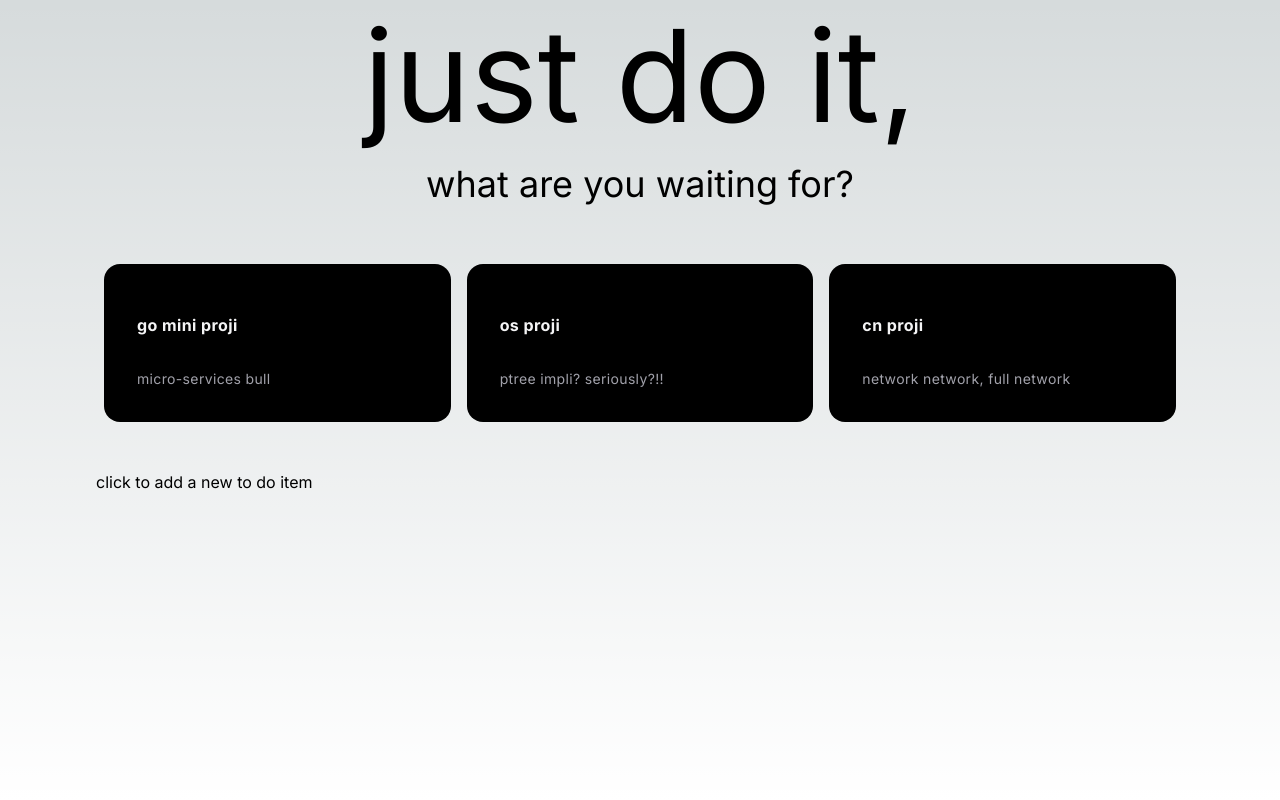
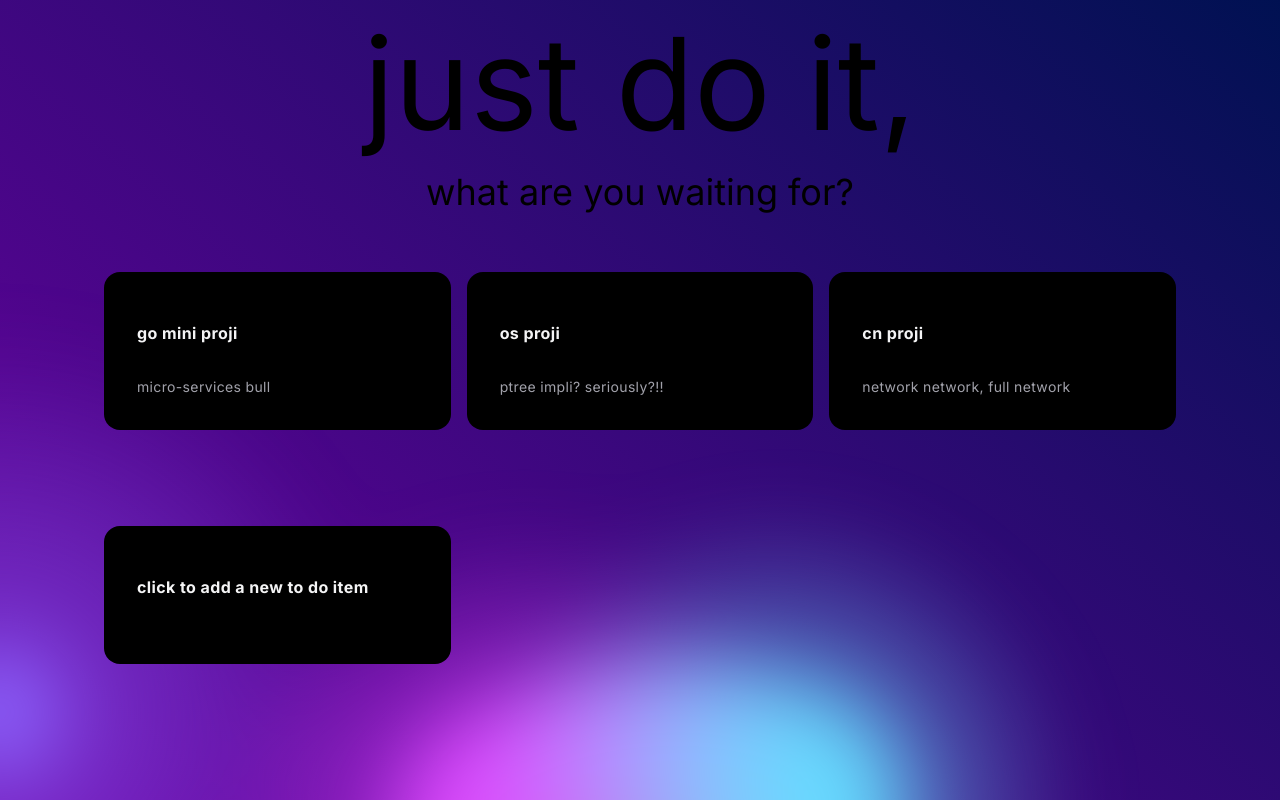
Before and after one commit to golang-microservice-proji/to_do_frontend, a Next.js app: page /test in a window 1280 px wide. Built offline with nearby package versions, Linux system fonts and the light colour scheme.

Commit message:
adds modal, nice cards and interactive bg

```diff
--- /dev/null
+++ b/app/components/ui/background-gradient-animation.tsx
@@ -0,0 +1,181 @@
+"use client";
+import { cn } from "@/utils/cn";
+import { useEffect, useRef, useState } from "react";
+
+export const BackgroundGradientAnimation = ({
+  gradientBackgroundStart = "rgb(108, 0, 162)",
+  gradientBackgroundEnd = "rgb(0, 17, 82)",
+  firstColor = "18, 113, 255",
+  secondColor = "221, 74, 255",
+  thirdColor = "100, 220, 255",
+  fourthColor = "200, 50, 50",
+  fifthColor = "180, 180, 50",
+  pointerColor = "140, 100, 255",
+  size = "80%",
+  blendingValue = "hard-light",
+  children,
+  className,
+  interactive = true,
+  containerClassName,
+}: {
+  gradientBackgroundStart?: string;
+  gradientBackgroundEnd?: string;
+  firstColor?: string;
+  secondColor?: string;
+  thirdColor?: string;
+  fourthColor?: string;
+  fifthColor?: string;
+  pointerColor?: string;
+  size?: string;
+  blendingValue?: string;
+  children?: React.ReactNode;
+  className?: string;
+  interactive?: boolean;
+  containerClassName?: string;
+}) => {
+  const interactiveRef = useRef<HTMLDivElement>(null);
+
+  const [curX, setCurX] = useState(0);
+  const [curY, setCurY] = useState(0);
+  const [tgX, setTgX] = useState(0);
+  const [tgY, setTgY] = useState(0);
+  useEffect(() => {
+    document.body.style.setProperty(
+      "--gradient-background-start",
+      gradientBackgroundStart,
+    );
+    document.body.style.setProperty(
+      "--gradient-background-end",
+      gradientBackgroundEnd,
+    );
+    document.body.style.setProperty("--first-color", firstColor);
+    document.body.style.setProperty("--second-color", secondColor);
+    document.body.style.setProperty("--third-color", thirdColor);
+    document.body.style.setProperty("--fourth-color", fourthColor);
+    document.body.style.setProperty("--fifth-color", fifthColor);
+    document.body.style.setProperty("--pointer-color", pointerColor);
+    document.body.style.setProperty("--size", size);
+    document.body.style.setProperty("--blending-value", blendingValue);
+  }, []);
+
+  useEffect(() => {
+    function move() {
+      if (!interactiveRef.current) {
+        return;
+      }
+      setCurX(curX + (tgX - curX) / 20);
+      setCurY(curY + (tgY - curY) / 20);
+      interactiveRef.current.style.transform = `translate(${Math.round(
+        curX,
+      )}px, ${Math.round(curY)}px)`;
+    }
+
+    move();
+  }, [tgX, tgY]);
+
+  const handleMouseMove = (event: React.MouseEvent<HTMLDivElement>) => {
+    if (interactiveRef.current) {
+      const rect = interactiveRef.current.getBoundingClientRect();
+      setTgX(event.clientX - rect.left);
+      setTgY(event.clientY - rect.top);
+    }
+  };
+
+  const [isSafari, setIsSafari] = useState(false);
+  useEffect(() => {
+    setIsSafari(/^((?!chrome|android).)*safari/i.test(navigator.userAgent));
+  }, []);
+
+  return (
+    <div
+      className={cn(
+        "h-screen w-screen relative overflow-hidden top-0 left-0 bg-[linear-gradient(40deg,var(--gradient-background-start),var(--gradient-background-end))]",
+        containerClassName,
+      )}
+    >
+      <svg className="hidden">
+        <defs>
+          <filter id="blurMe">
+            <feGaussianBlur
+              in="SourceGraphic"
+              stdDeviation="10"
+              result="blur"
+            />
+            <feColorMatrix
+              in="blur"
+              mode="matrix"
+              values="1 0 0 0 0  0 1 0 0 0  0 0 1 0 0  0 0 0 18 -8"
+              result="goo"
+            />
+            <feBlend in="SourceGraphic" in2="goo" />
+          </filter>
+        </defs>
+      </svg>
+      <div className={cn("", className)}>{children}</div>
+      <div
+        className={cn(
+          "gradients-container h-full w-full blur-lg",
+          isSafari ? "blur-2xl" : "[filter:url(#blurMe)_blur(40px)]",
+        )}
+      >
+        <div
+          className={cn(
+            `absolute [background:radial-gradient(circle_at_center,_var(--first-color)_0,_var(--first-color)_50%)_no-repeat]`,
+            `[mix-blend-mode:var(--blending-value)] w-[var(--size)] h-[var(--size)] top-[calc(50%-var(--size)/2)] left-[calc(50%-var(--size)/2)]`,
+            `[transform-origin:center_center]`,
+            `animate-first`,
+            `opacity-100`,
+          )}
+        ></div>
+        <div
+          className={cn(
+            `absolute [background:radial-gradient(circle_at_center,_rgba(var(--second-color),_0.8)_0,_rgba(var(--second-color),_0)_50%)_no-repeat]`,
+            `[mix-blend-mode:var(--blending-value)] w-[var(--size)] h-[var(--size)] top-[calc(50%-var(--size)/2)] left-[calc(50%-var(--size)/2)]`,
+            `[transform-origin:calc(50%-400px)]`,
+            `animate-second`,
+            `opacity-100`,
+          )}
+        ></div>
+        <div
+          className={cn(
+            `absolute [background:radial-gradient(circle_at_center,_rgba(var(--third-color),_0.8)_0,_rgba(var(--third-color),_0)_50%)_no-repeat]`,
+            `[mix-blend-mode:var(--blending-value)] w-[var(--size)] h-[var(--size)] top-[calc(50%-var(--size)/2)] left-[calc(50%-var(--size)/2)]`,
+            `[transform-origin:calc(50%+400px)]`,
+            `animate-third`,
+            `opacity-100`,
+          )}
+        ></div>
+        <div
+          className={cn(
+            `absolute [background:radial-gradient(circle_at_center,_rgba(var(--fourth-color),_0.8)_0,_rgba(var(--fourth-color),_0)_50%)_no-repeat]`,
+            `[mix-blend-mode:var(--blending-value)] w-[var(--size)] h-[var(--size)] top-[calc(50%-var(--size)/2)] left-[calc(50%-var(--size)/2)]`,
+            `[transform-origin:calc(50%-200px)]`,
+            `animate-fourth`,
+            `opacity-70`,
+          )}
+        ></div>
+        <div
+          className={cn(
+            `absolute [background:radial-gradient(circle_at_center,_rgba(var(--fifth-color),_0.8)_0,_rgba(var(--fifth-color),_0)_50%)_no-repeat]`,
+            `[mix-blend-mode:var(--blending-value)] w-[var(--size)] h-[var(--size)] top-[calc(50%-var(--size)/2)] left-[calc(50%-var(--size)/2)]`,
+            `[transform-origin:calc(50%-800px)_calc(50%+800px)]`,
+            `animate-fifth`,
+            `opacity-100`,
+          )}
+        ></div>
+
+        {interactive && (
+          <div
+            ref={interactiveRef}
+            onMouseMove={handleMouseMove}
+            className={cn(
+              `absolute [background:radial-gradient(circle_at_center,_rgba(var(--pointer-color),_0.8)_0,_rgba(var(--pointer-color),_0)_50%)_no-repeat]`,
+              `[mix-blend-mode:var(--blending-value)] w-full h-full -top-1/2 -left-1/2`,
+              `opacity-70`,
+            )}
+          ></div>
+        )}
+      </div>
+    </div>
+  );
+};
--- a/app/test/page.jsx
+++ b/app/test/page.jsx
@@ -2,6 +2,7 @@
 import { HoverEffect } from "../components/ui/car-hover-effect.tsx";
 import React, { useState } from "react";
 import Modal from "react-modal";
+import { BackgroundGradientAnimation } from "../components/ui/background-gradient-animation.tsx";
 
 export default function CardHoverEffectDemo() {
   const [modalOpen, setModalOpen] = useState(false);
@@ -19,45 +20,67 @@
   ];
   const modalStyles = {
     overlay: {
-      zIndex: 1000,
+      zIndex: 100000,
     },
   };
+
   return (
     <div className="min-h-screen">
-      <div className="text-5xl lg:text-9xl text-center p-3">just do it,</div>
-      <div className="text-4xl text-center p-3">what are you waiting for?</div>
+      <BackgroundGradientAnimation>
+        <div className="text-5xl lg:text-9xl mt-2 text-center p-3">
+          just do it,
+        </div>
+        <div className="text-4xl text-center p-3">
+          what are you waiting for?
+        </div>
         <div className="max-w-6xl mx-auto px-8 z-10">
           <HoverEffect items={projects} />
         </div>
-      <div className="max-w-6xl mx-auto px-8">
+        <div className="max-w-6xl mx-auto px-8 z-10">
           {plus.map((item, index) => (
             <div key={index} onClick={toggleModal}>
-            {item.title}
+              <HoverEffect items={plus} />
             </div>
           ))}
         </div>
+      </BackgroundGradientAnimation>
       <Modal
         style={modalStyles}
         isOpen={modalOpen}
         onRequestClose={toggleModal}
         contentLabel="Add New To-Do Item"
+        className="min-h-screen m-8 backdrop-blur-sm bg-black/50 "
       >
-        <div className="modal-content z-0">
-          <div className="text-4xl flex justify-center items-center p-4 m-3">
+        <div className="modal-content z-0 ">
+          <div className="text-4xl flex justify-center items-center p-4 m-3 font-bold">
             Add New To-Do Item
           </div>
           <div className="grid grid-rows-3 gap-4 justify-items-center">
-            <input type="text" placeholder=" Title" className="rounded-md" />
             <input
               type="text"
+              className=" bg-gray-50 border border-gray-300 text-gray-900 text-sm rounded-lg focus:ring-blue-500 focus:border-blue-500 block  p-2.5 dark:bg-gray-700 dark:border-gray-600 dark:placeholder-gray-400 dark:text-white dark:focus:ring-blue-500 dark:focus:border-blue-500"
+              placeholder="Title"
+            />
+            <input
+              type="text"
+              className=" bg-gray-50 border border-gray-300 text-gray-900 text-sm rounded-lg focus:ring-blue-500 focus:border-blue-500 block  p-2.5 dark:bg-gray-700 dark:border-gray-600 dark:placeholder-gray-400 dark:text-white dark:focus:ring-blue-500 dark:focus:border-blue-500"
               placeholder="Description"
-              className="rounded-md"
             />
-            <input type="text" placeholder="Link" className="rounded-md" />
+            <input
+              type="text"
+              className=" bg-gray-50 border border-gray-300 text-gray-900 text-sm rounded-lg focus:ring-blue-500 focus:border-blue-500 block  p-2.5 dark:bg-gray-700 dark:border-gray-600 dark:placeholder-gray-400 dark:text-white dark:focus:ring-blue-500 dark:focus:border-blue-500"
+              placeholder="Link"
+            />
+          </div>
         </div>
         <div className="text-2xl flex justify-center items-center p-4 m-3">
-            <button onClick={toggleModal}>Close</button>
-          </div>
+          <button
+            type="button"
+            onClick={toggleModal}
+            className="text-white bg-gray-800 hover:bg-gray-900 focus:outline-none focus:ring-4 focus:ring-gray-300 font-medium rounded-lg text-sm px-5 py-2.5 me-2 mb-2 dark:bg-gray-800 dark:hover:bg-gray-700 dark:focus:ring-gray-700 dark:border-gray-700"
+          >
+            Close
+          </button>
         </div>
       </Modal>
     </div>
--- a/tailwind.config.js
+++ b/tailwind.config.js
@@ -9,7 +9,50 @@
     "./utils/*.{js,ts,jsx,tsx,mdx}",
   ],
   theme: {
-    extend: {},
+    extend: {
+      animation: {
+        first: "moveVertical 30s ease infinite",
+        second: "moveInCircle 20s reverse infinite",
+        third: "moveInCircle 40s linear infinite",
+        fourth: "moveHorizontal 40s ease infinite",
+        fifth: "moveInCircle 20s ease infinite",
+      },
+      keyframes: {
+        moveHorizontal: {
+          "0%": {
+            transform: "translateX(-50%) translateY(-10%)",
+          },
+          "50%": {
+            transform: "translateX(50%) translateY(10%)",
+          },
+          "100%": {
+            transform: "translateX(-50%) translateY(-10%)",
+          },
+        },
+        moveInCircle: {
+          "0%": {
+            transform: "rotate(0deg)",
+          },
+          "50%": {
+            transform: "rotate(180deg)",
+          },
+          "100%": {
+            transform: "rotate(360deg)",
+          },
+        },
+        moveVertical: {
+          "0%": {
+            transform: "translateY(-50%)",
+          },
+          "50%": {
+            transform: "translateY(50%)",
+          },
+          "100%": {
+            transform: "translateY(-50%)",
+          },
+        },
+      },
+    },
   },
   plugins: [],
 };
```
Lines whose indentation alone changed are shown as unchanged.
